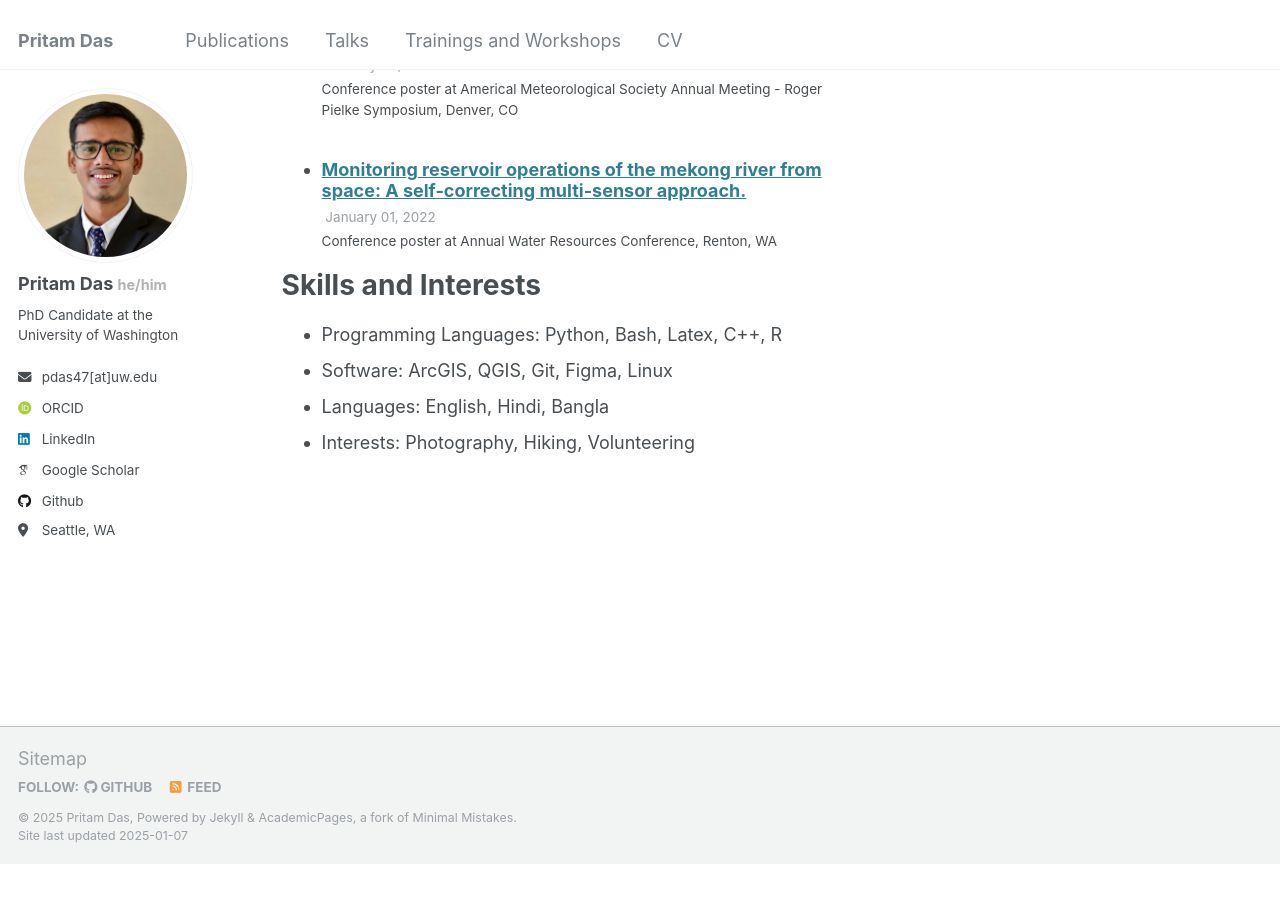
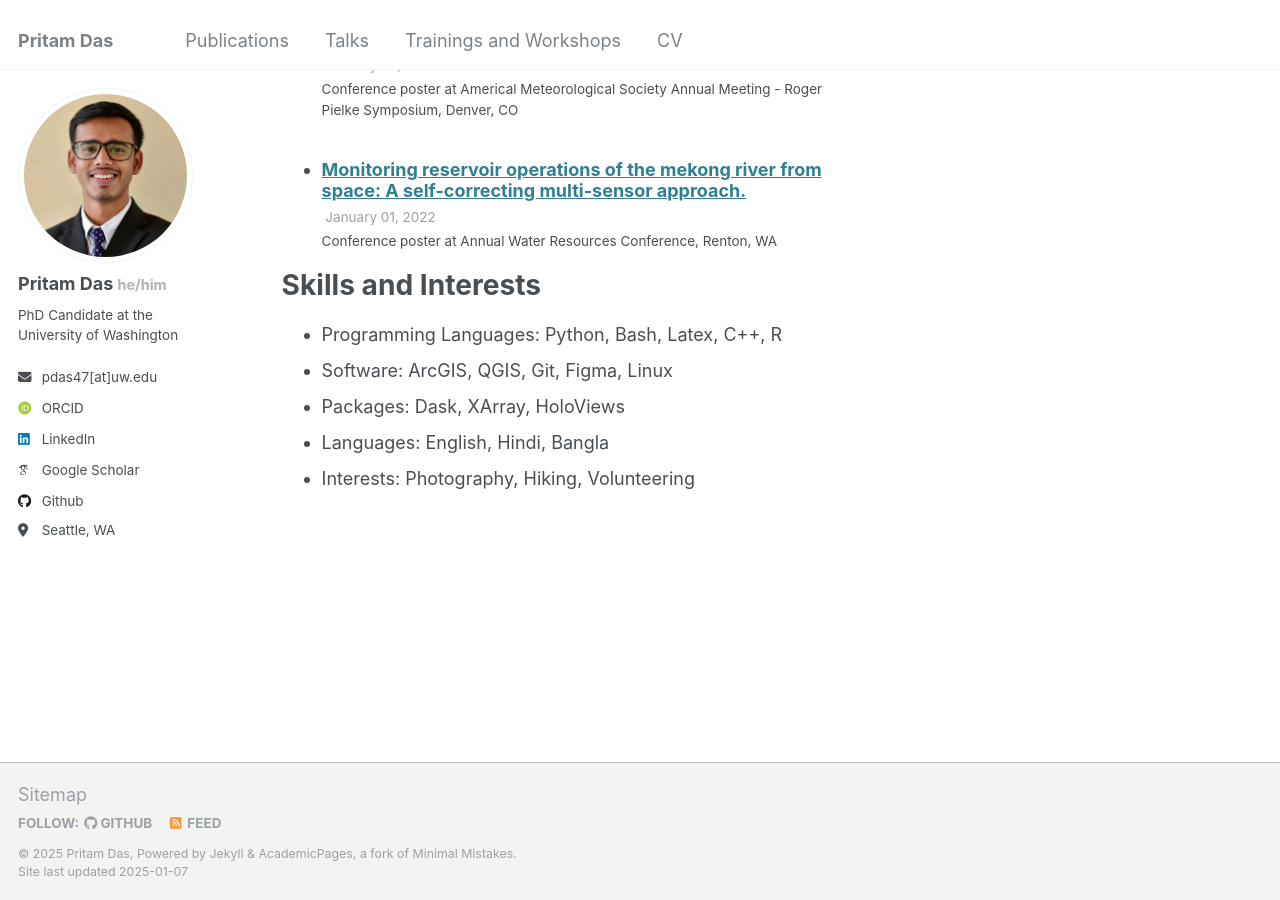
Before and after one commit to pritamd47/cv, a Jekyll site: the page built from _pages/about.md, in a window 1280 px wide and 900 px high, scrolled down 4211 px. Built offline with Jekyll 4.4.1, drawn with Linux system fonts in a browser that asks for light colours; some web fonts are replaced; before the commit the page ends 5075 px from its top, so only the background shows below that.

Commit message:
Update about.md

```diff
--- a/_pages/about.md
+++ b/_pages/about.md
@@ -52,5 +52,6 @@ Skills and Interests
 ======
 * Programming Languages: Python, Bash, Latex, C++, R
 * Software: ArcGIS, QGIS, Git, Figma, Linux
+* Packages: Dask, XArray, HoloViews
 * Languages: English, Hindi, Bangla
 * Interests: Photography, Hiking, Volunteering
```
